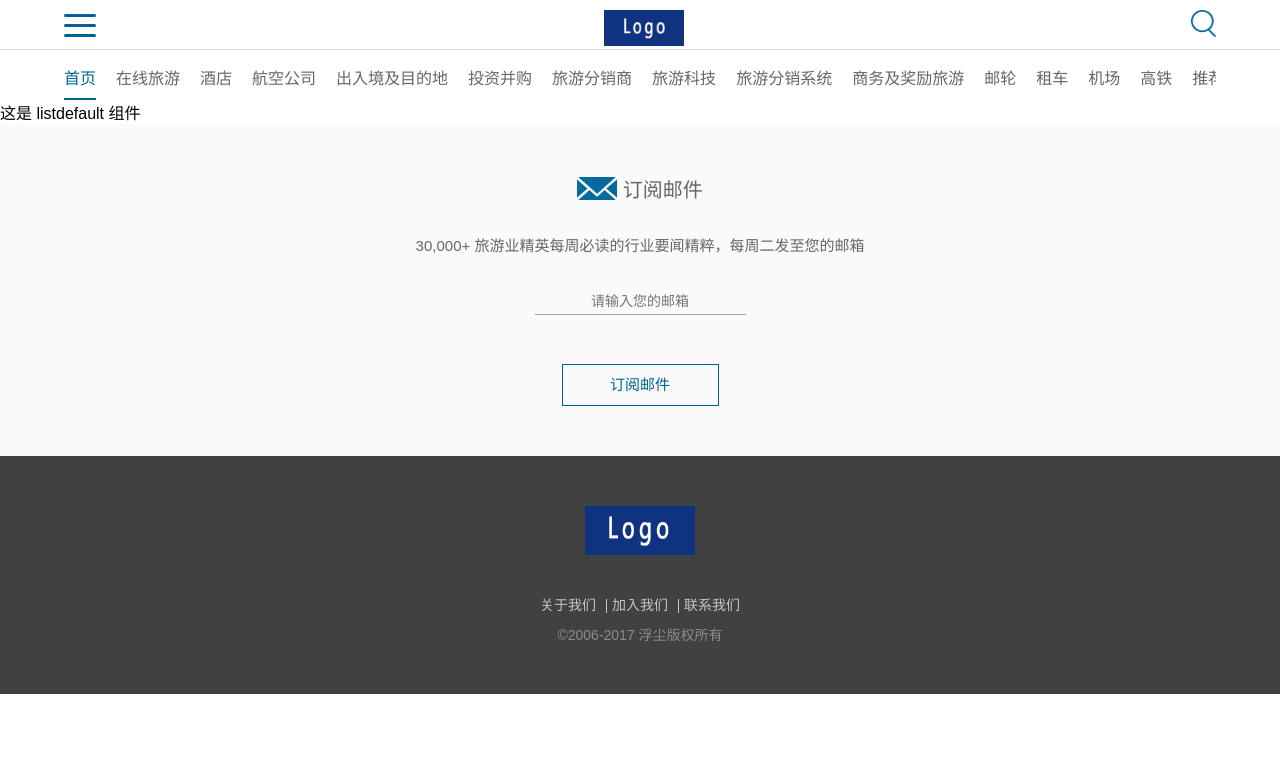
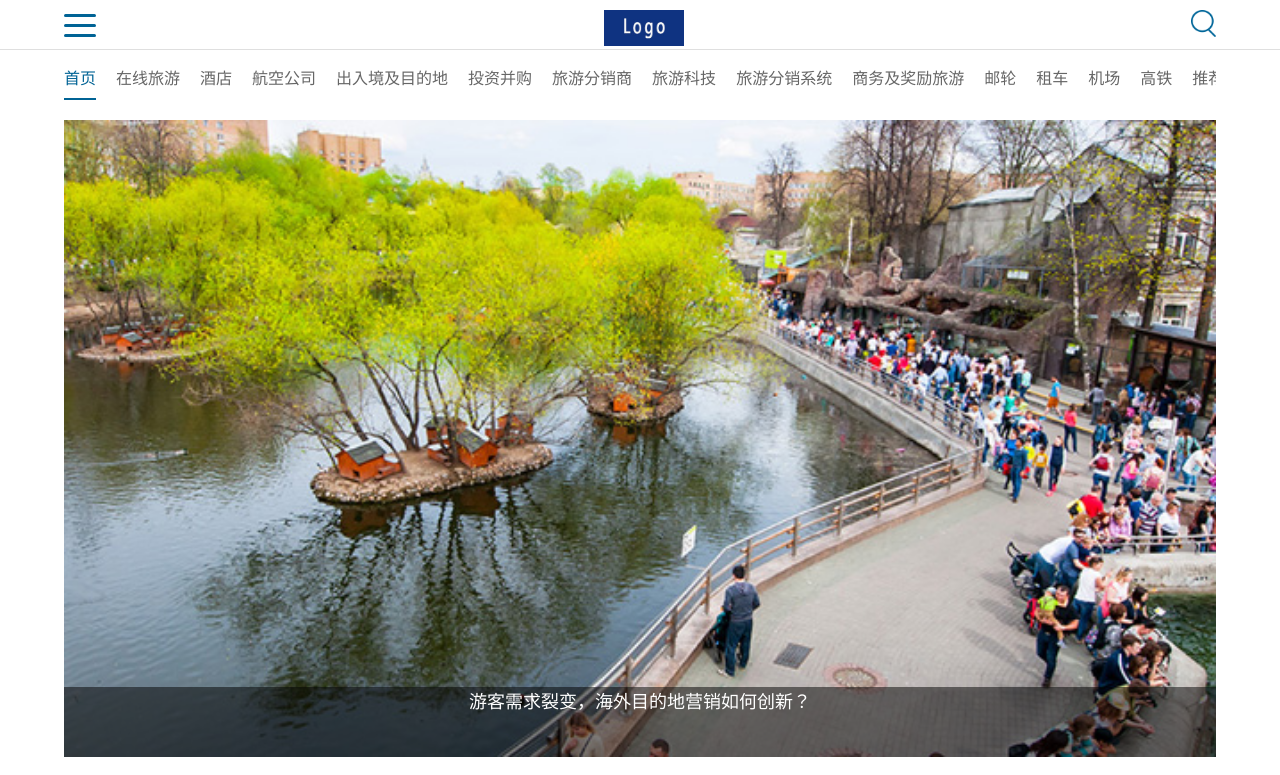
Before and after one commit to fuchen92/react_mwebsite, a React app: page / in a window 1280 px wide. Shown: the top 775 px of the page. Built offline with nearby package versions, Linux system fonts and the light colour scheme.

Commit message:
添加banner组件

```diff
--- a/src/components/app-footer/app-footer.js
+++ b/src/components/app-footer/app-footer.js
@@ -10,7 +10,7 @@ export default class AppFooter extends React.Component {
 			<div className="footer">
 				<div className="container">
 					<div className="footer-logo-container">
-						<img className="footer-logo" src={ footerLogo } />
+						<img className="footer-logo" src={ footerLogo } alt="footerlogo" />
 					</div>
 					<div className="footer-info">
 						<div className="footer-links">
--- a/src/components/app-header/app-header.js
+++ b/src/components/app-header/app-header.js
@@ -16,7 +16,7 @@ export default class AppHeader extends React.Component {
 					<div className="header-search rt"></div>
 					<h3 className="site-name">
 						<NavLink to="/">
-							<img className="site-logo" src={ sitelogo } />
+							<img className="site-logo" src={ sitelogo } alt="sitelogo" />
 						</NavLink>
 					</h3>
 				</div>
--- /dev/null
+++ b/src/components/banner/banner.js
@@ -0,0 +1,55 @@
+import React, { Component } from "react";
+
+import "./banner.scss";
+
+import banner1 from "../../assets/banner1.jpg";
+import banner2 from "../../assets/banner2.jpg";
+import banner3 from "../../assets/banner3.jpg";
+
+export default class Banner extends Component {
+	constructor (props) {
+		super(props)
+
+		this.state = {
+			bannerList: [
+				{
+					img: banner1,
+					title: "游客需求裂变，海外目的地营销如何创新？",
+					link: ""
+				},
+				{
+					img: banner2,
+					title: "Airbnb讲了一个好故事　那爱彼迎呢？",
+					link: ""
+				},
+				{
+					img: banner3,
+					title: "电视广告在当今的旅游营销中如何发挥作用？",
+					link: ""
+				}
+			]
+		}
+	}
+	render () {
+		return (
+			<div className="banner">
+				<div className="banner-items">
+					{
+						this.state.bannerList.map(banner => {
+							return <div className="banner-item" key={ banner.title }>
+								<a href={ banner.link }>
+									<img src={ banner.img } alt={ banner.title } />
+								</a>
+								<div className="banner-item-info">
+									<p className="banner-item-title">
+										<a href={ banner.link }>{ banner.title }</a>
+									</p>
+								</div>
+							</div>
+						})
+					}
+				</div>
+			</div>
+		)
+	}
+}
--- /dev/null
+++ b/src/components/banner/banner.scss
@@ -0,0 +1,41 @@
+.banner-items {
+	margin-top: 20px;
+}
+.banner-item {
+    position: relative;
+	margin-bottom: 20px;
+	> a {
+		display: block;
+		width: 100%;
+	}
+	& img {
+		width: 100%;
+	}
+}
+.banner-item-info {
+    position: absolute;
+    bottom: 0;
+	left: 0;
+	width: 100%;
+    height: 70px;
+    background-color: rgba(0, 0, 0, 0.5);
+}
+.banner-item-title {
+    box-sizing: border-box;
+    width: 100%;
+    height: 100%;
+    display: flex;
+    display: -webkit-flex;
+    display: -webkit-box;
+    display: -moz-box;
+	-webkit-box-align: center;
+	-moz-box-align: center;
+	-webkit-box-orient: vertical;
+	-moz-box-orient: vertical;
+    align-items: center;
+    padding: 0 15px;
+	font-size: 18px;
+	> a {
+		color: #ffffff;
+	}
+}
--- a/src/components/list-default/list-default.js
+++ b/src/components/list-default/list-default.js
@@ -1,9 +1,12 @@
-import React, { Component } from "react"
+import React, { Component } from "react";
+
+import Banner from "@/components/banner/banner";
 
 export default class ListDefault extends Component {
 	render () {
 		return (
-			<div className="listDefault-component">
+			<div className="listDefault-component container">
+				<Banner />
 				这是 listdefault 组件
 			</div>
 		)
--- a/src/components/subscribe/subscribe.js
+++ b/src/components/subscribe/subscribe.js
@@ -9,7 +9,7 @@ export default class Subscribe extends Component {
 				<div className="container">
 					<div className="subscribe-title-container">
 						<span className="subscribe-sign">
-							<img src={ subscribeImg } />
+							<img src={ subscribeImg } alt="subscribe" />
 						</span>
 						<span className="subscribe-title">&nbsp;订阅邮件</span>
 					</div>
--- a/src/views/home/home.js
+++ b/src/views/home/home.js
@@ -1,5 +1,4 @@
 import React, { Component } from "react";
-import { Route, Switch } from "react-router-dom";
 import "./home.scss";
 
 import AppHeader from "@/components/app-header/app-header";
@@ -11,9 +10,6 @@ import Subscribe from "@/components/subscribe/subscribe"
 import ListDefault from "@/components/list-default/list-default"
 
 export default class Home extends Component {
-	constructor (props) {
-		super(props)
-	}
 	render () {
 		return (
 			<div className="home-layout">
```
